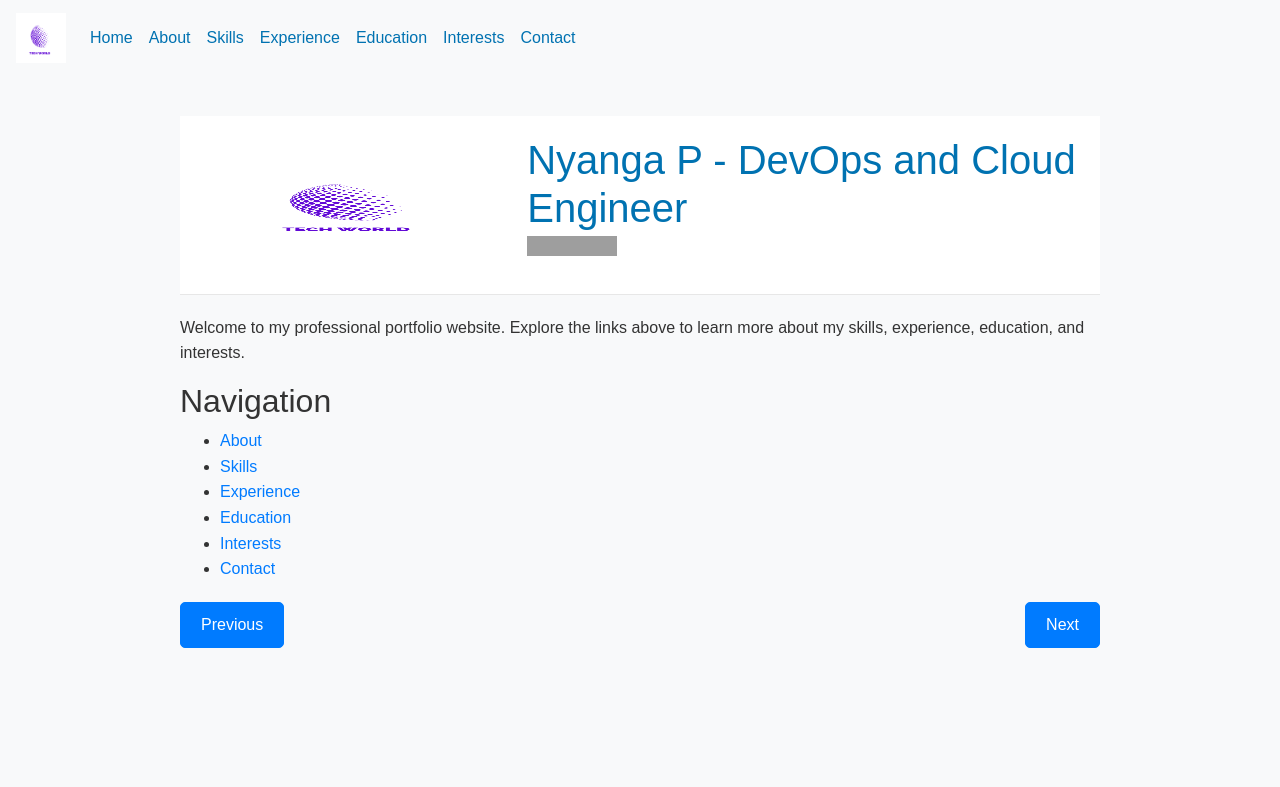
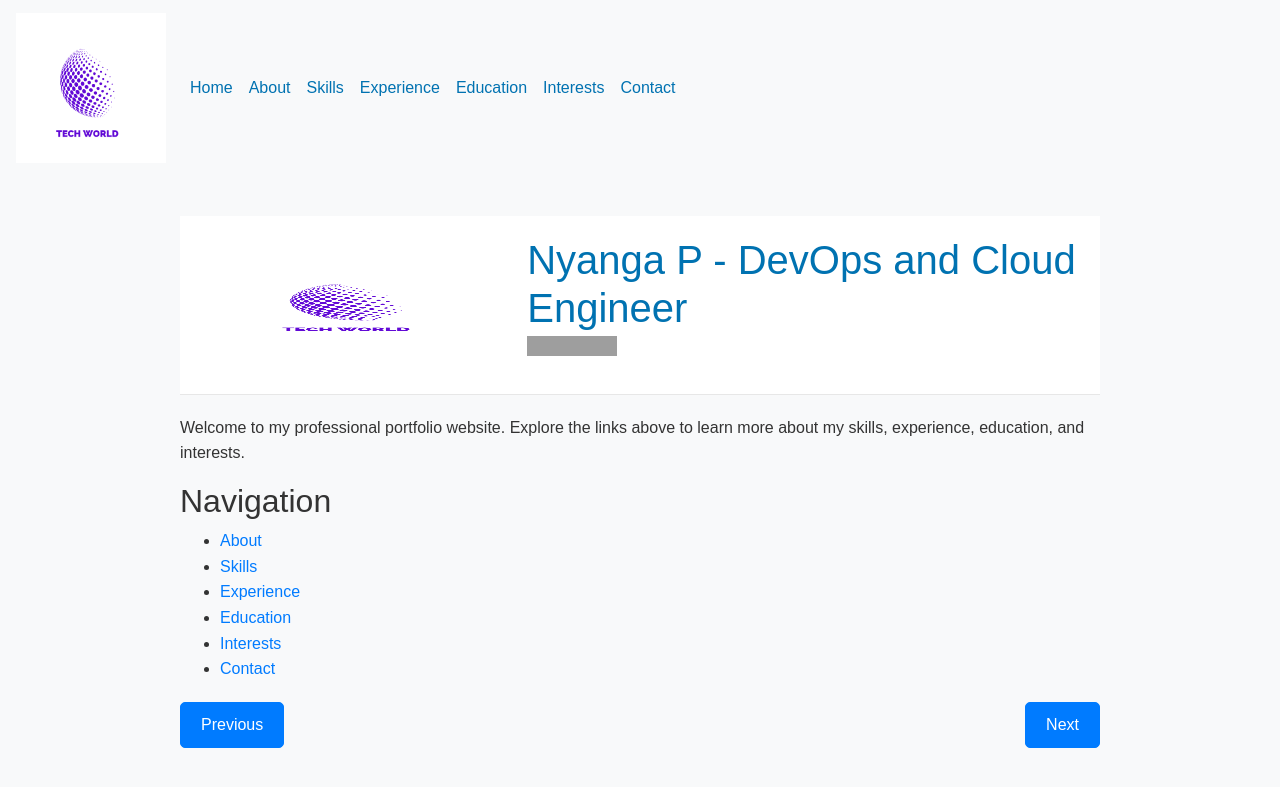
Before and after one commit to m-pasima/techy, a Jekyll site: the page built from index.md, in a window 1280 px wide. Shown: the top 787 px of the page. Built offline with Jekyll 4.4.1, drawn with Linux system fonts in a browser that asks for light colours; nearby versions of some CDN libraries; grey boxes are pictures that could not be loaded.

Commit message:
Update style.css

```diff
--- a/assets/css/style.css
+++ b/assets/css/style.css
@@ -42,7 +42,8 @@ header img {
 }
 
 .navbar-brand img {
-  max-height: 50px;
+  height: auto;
+  width: 150px;
 }
 
 .navbar-light .navbar-nav .nav-link {
@@ -114,6 +115,17 @@ table .table {
   border-radius: 5px;
 }
 
-.navigation-buttons a:hover {
+.navigation-buttons a.btn-primary {
+  background-color: #007bff;
+  border-color: #007bff;
+}
+
+.navigation-buttons a.btn-primary:hover {
   background-color: #0056b3;
 }
+
+/* Logo image styles */
+.logo-img {
+  height: auto;
+  width: 200px; /* Adjust this value to make the logo larger */
+}
```
